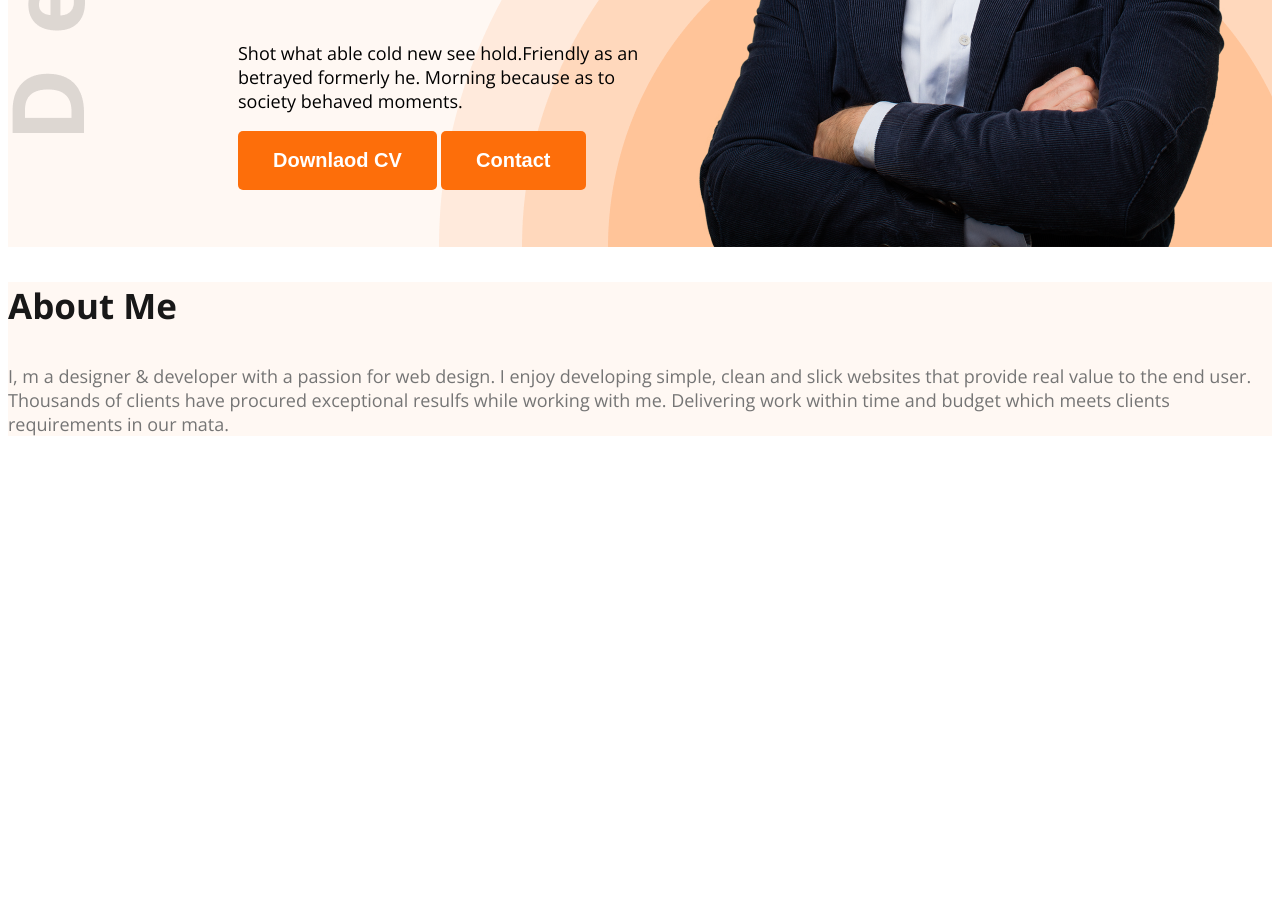
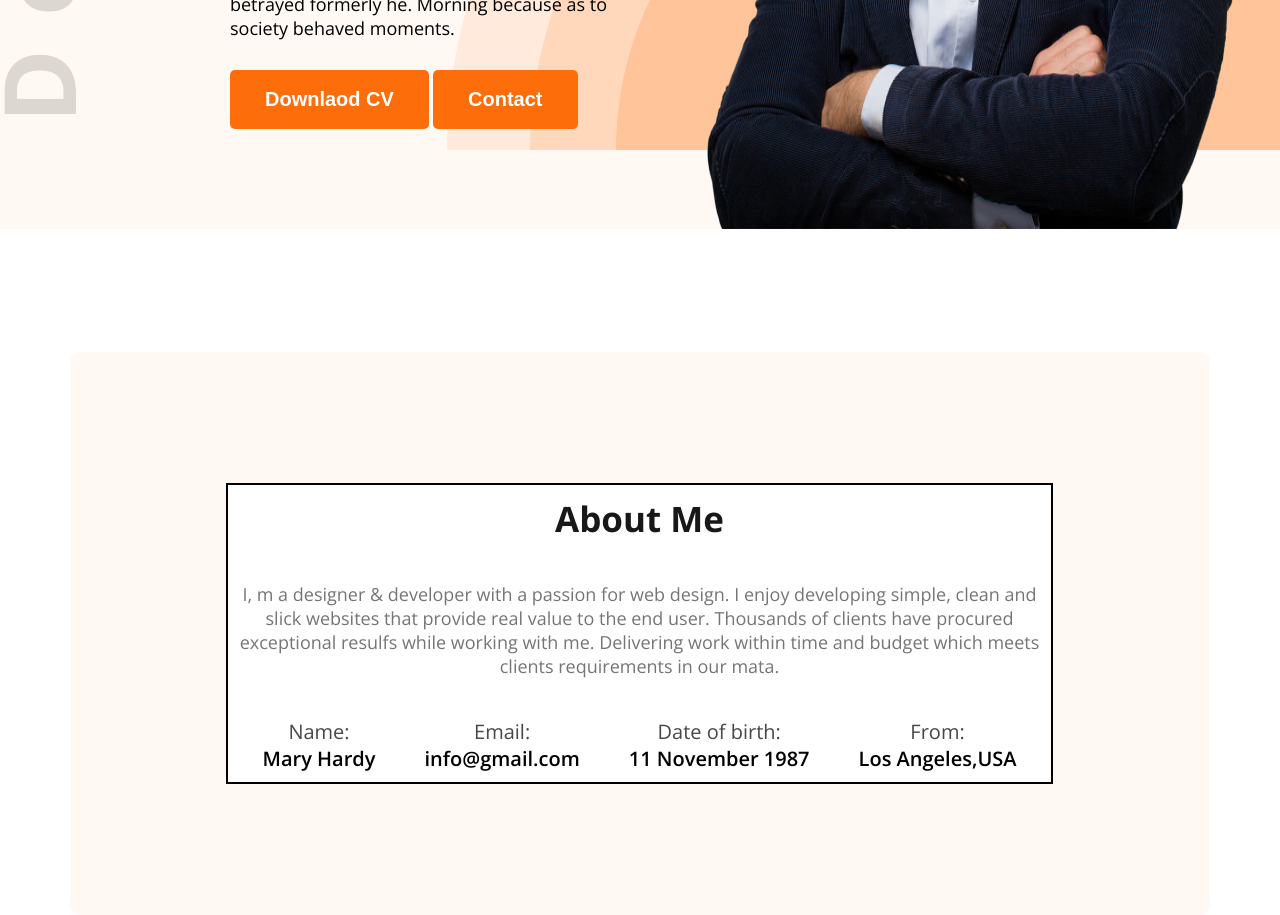
Before and after one commit to FYasmin12/Portfolio-Website, a plain HTML site: page index.html in a window 1280 px wide. Shown: the part 680-1595 px from the top of the page. Before the commit the page ends 1134 px from the top, so only its background shows below. Drawn offline with nearby package versions, Linux system fonts and the light colour scheme.

Commit message:
git commit -m"added the about me section"

```diff
--- a/index.html
+++ b/index.html
@@ -34,9 +34,30 @@
     </header>
     <main>
        <section class="about secondary-bg">
-        <h3 class="section-title">About Me</h3>
-        <p class="section-description">I, m a designer & developer with a passion for web design. I enjoy developing simple, clean and slick websites that provide real value to the end user. Thousands of clients have procured exceptional resulfs while working with me. Delivering work within time and budget which meets clients requirements in our mata.</p>
-       </section>
+            <div class="about-bg">
+                <h3 class="section-title">About Me</h3>
+                <p class="section-description">I, m a designer & developer with a passion for web design. I enjoy developing simple, clean and slick websites that provide real value to the end user. Thousands of clients have procured exceptional resulfs while working with me. Delivering work within time and budget which meets clients requirements in our mata.</p>
+                <div class="about-items">
+                <!--.about-item*4>p.item-title+p.item-description-->
+                    <div class="about-item">
+                        <p class="item-title dark-2">Name:</p>
+                        <p class="item-description">Mary Hardy</p>
+                    </div>
+                    <div class="about-item">
+                        <p class="item-title dark-2">Email:</p>
+                        <p class="item-description">info@gmail.com</p>
+                    </div>
+                    <div class="about-item">
+                        <p class="item-title dark-2">Date of birth:</p>
+                        <p class="item-description">11 November 1987</p>
+                    </div>
+                    <div class="about-item">
+                        <p class="item-title dark-2">From:</p>
+                        <p class="item-description">Los Angeles,USA</p>
+                    </div>
+                </div>
+            </div>
+        </section>
     </main>
     <footer>
 
--- a/styles/portfolio.css
+++ b/styles/portfolio.css
@@ -1,8 +1,17 @@
+* {
+    margin: 0;
+    padding: 0;
+    box-sizing: border-box;
+    /*Ensures that elements fit into their containers better.*/
+}
+
 /*header*/
 .header{
   background-image: url('../images/developer.png'), url(../images/header_bg.png);
   background-repeat: no-repeat;
-  background-position: top left, bottom right;
+  /* Use calc() to set precise offsets from the top */
+  background-position: left calc(31px), right calc(312px);
+  /*You’re explicitly setting a vertical offset (31px or 312px from the top) while leaving the horizontal alignment (left or right) intact.*/
 }
 
 /*Nav Style*/
@@ -10,7 +19,7 @@ nav{
    display: flex;
    align-items: center;
    justify-content: space-between;
-   margin: 50px 220px;
+   padding: 42px 220px;
 }
 
 .open-sans-normal{
@@ -32,6 +41,7 @@ nav{
 .text-primary{
     color: #FD6E0A;
 }
+
 .btn-primary{
     background-color: #FD6E0A;
     font-size: 20px;
@@ -71,6 +81,12 @@ nav ul{
 .section-description{
     font-size: 18px;
     color: #757575;
+    margin:40px 0px;
+}
+
+main{
+    max-width: 1140px;
+    margin: 0 auto;
 }
 
 /* Banner Styles */
@@ -81,8 +97,9 @@ nav ul{
  }
 
  .banner-content{
-    width: 585px;
-    height: 356px;
+    max-width: 585px;
+    padding: 180px  0px 100px 0px;
+    /* max-height: 356px; */
  }
 
 .banner-greetings{
@@ -94,11 +111,43 @@ nav ul{
     font-size: 85px;
     font-weight: bold;
 }
+
 .banner-description{
     font-size: 18px;
+    margin: 30px 0px;
  }
 
 .profile-pic{
-    width: 584px;
-    height: 676px;
+    max-width: 584px;
+    /*max-height: 676px;*/
  }
+
+ /*about Styles*/
+ .about{
+    border-radius: 10px;
+    padding: 131px 156px;
+    text-align: center;
+    margin-top: 123px;
+ }
+ .about-bg{
+    background-color: #ffffff; /* white color */
+    max-width: 827px; /* Adjust the width as needed */
+    max-height: 350px;
+    border-radius: 0%;
+    padding: 10px;
+    border: 2px solid black;
+    text-align: center;
+ }
+
+ .about-items{
+    display: flex;
+    justify-content: space-around;
+ }
+
+ .about-item{
+    font-size: 20px;
+ }
+
+ .item-description{
+    font-weight: 600;
+ }
```
